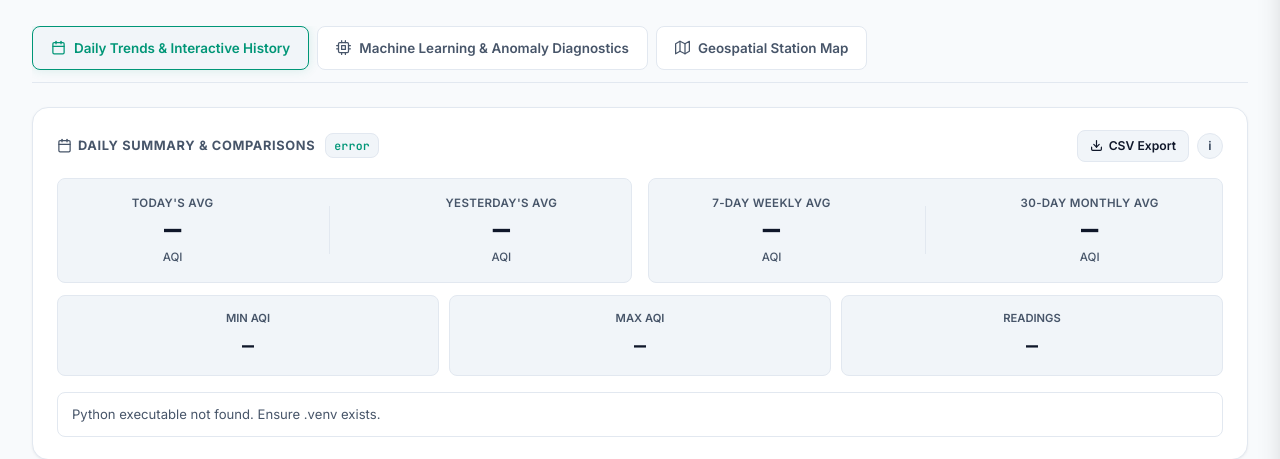
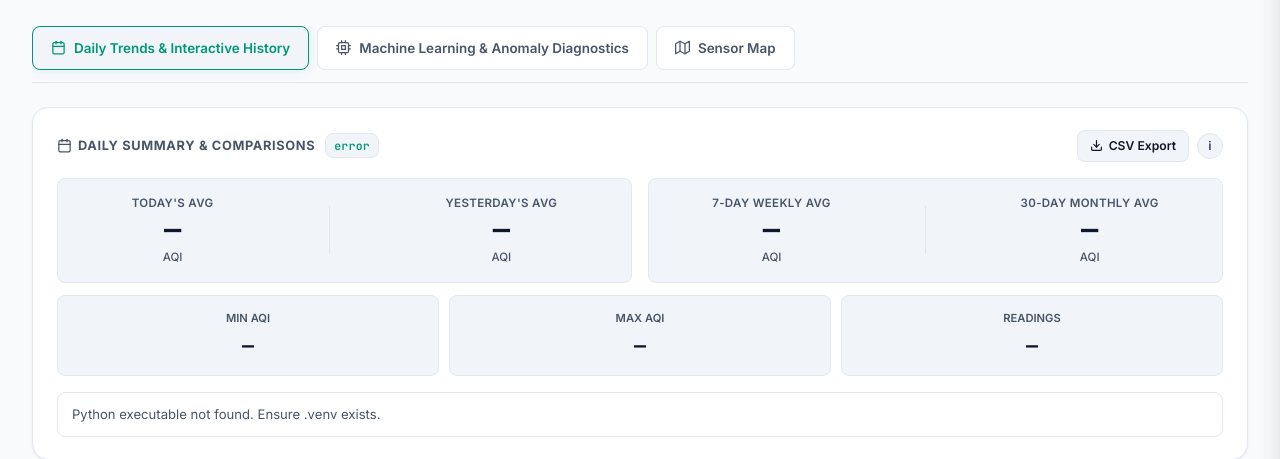
Before and after one commit to PsyM0on/ai_quality, a PHP site: page /dashboard.php in a window 1280 px wide, after a click on "Diagnostics". Shown: the part 67-526 px from the top of the page. Run offline with PHP 8.4, Linux system fonts and the light colour scheme; data that the repository does not hold is empty.

Commit message:
v2.8.4: Rename Geospatial Station Map to Sensor Map and panel title to Sensor Location

```diff
--- a/dashboard.php
+++ b/dashboard.php
@@ -570,8 +570,8 @@ if (isset($_GET['latest'])) {
             </button>
             <button class="sub-tab-btn" id="subtab-sensor-map" role="tab" aria-selected="false" onclick="switchTechTab('sensor-map')">
                 <svg class="icon-svg tab-svg" xmlns="http://www.w3.org/2000/svg" width="15" height="15" viewBox="0 0 24 24" fill="none" stroke="currentColor" stroke-width="2" stroke-linecap="round" stroke-linejoin="round"><polygon points="1 6 1 22 8 18 16 22 23 18 23 2 16 6 8 2 1 6"></polygon><line x1="8" y1="2" x2="8" y2="18"></line><line x1="16" y1="6" x2="16" y2="22"></line></svg>
-                <span class="tab-label-full">Geospatial Station Map</span>
-                <span class="tab-label-short">Station Map</span>
+                <span class="tab-label-full">Sensor Map</span>
+                <span class="tab-label-short">Sensor Map</span>
             </button>
         </div>
 
@@ -902,14 +902,14 @@ if (isset($_GET['latest'])) {
             </div>
         </div>
 
-        <!-- SUB-TAB 3: Geospatial Deployment Map -->
+        <!-- SUB-TAB 3: Sensor Map -->
         <div id="tech-pane-sensor-map" class="tech-sub-pane" style="display: none;">
             <div class="panel diag-panel" style="padding: 0; overflow: hidden;">
                 <div class="panel-header" style="padding: 16px 20px; border-bottom: 1px solid var(--border);">
                     <div class="panel-title-group">
                         <span class="panel-title">
                             <svg class="icon-svg" xmlns="http://www.w3.org/2000/svg" width="15" height="15" viewBox="0 0 24 24" fill="none" stroke="currentColor" stroke-width="2" stroke-linecap="round" stroke-linejoin="round"><polygon points="1 6 1 22 8 18 16 22 23 18 23 2 16 6 8 2 1 6"></polygon><line x1="8" y1="2" x2="8" y2="18"></line><line x1="16" y1="6" x2="16" y2="22"></line></svg>
-                            Geospatial Station Deployment & Microclimate Anchor
+                            Sensor Location
                         </span>
                         <span class="badge-pill" id="map-station-badge">Node #1 Active</span>
                     </div>
@@ -1129,11 +1129,11 @@ $feedback_next_url = (strpos($current_host, 'localhost') !== false || strpos($cu
     </div>
 </div>
 
-<script src="assets/js/dashboard.js?v=57" defer></script>
+<script src="assets/js/dashboard.js?v=58" defer></script>
 <script>
 if ('serviceWorker' in navigator) {
     window.addEventListener('load', () => {
-        navigator.serviceWorker.register('./sw.js?update=51')
+        navigator.serviceWorker.register('./sw.js?update=52')
             .then(reg => {
                 console.log('SW Registered', reg.scope);
                 reg.update();
--- a/sw.js
+++ b/sw.js
@@ -1,4 +1,4 @@
-const CACHE_NAME = 'airquality-cache-v51';
+const CACHE_NAME = 'airquality-cache-v52';
 const ASSETS_TO_CACHE = [
   './dashboard.php',
   './assets/css/dashboard.css',
```
